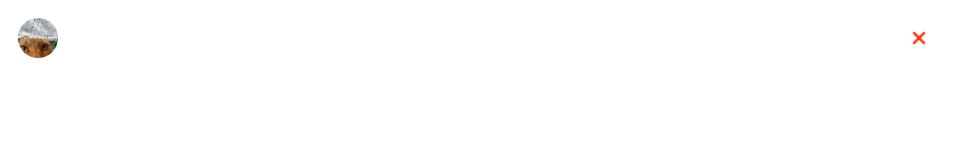
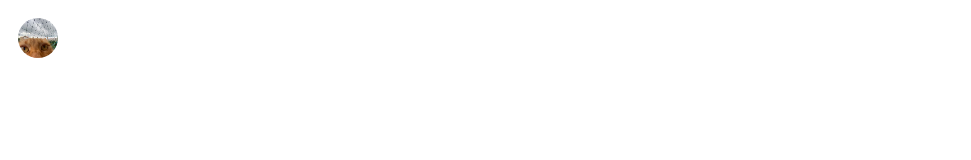
Before and after one commit to ProjectMeowInc/meowlib.frontend.remaster, a Next.js app: page /TeamPages/TeamPage/UI/Members/UI/Member/Member in a window 1280 px wide. Shown: the top 160 px of the page, without its empty margins (0-971 px from the left). Built offline with nearby package versions, Linux system fonts and the light colour scheme.

Commit message:
Рефакторинг

```diff
--- a/src/pages/TeamPages/TeamPage/UI/Members/UI/Member/Member.tsx
+++ b/src/pages/TeamPages/TeamPage/UI/Members/UI/Member/Member.tsx
@@ -7,6 +7,7 @@ import Image from "next/image"
 
 import cross from "@/public/img/icons/cross.png"
 import { useMember } from "@/pages/TeamPages/TeamPage/UI/Members/UI/Member/useMember"
+import SelectRoleModal from "@/pages/TeamPages/TeamPage/UI/Members/UI/SelectRoleModel/SelectRoleModal"
 
 interface IMemberProps {
     id: number
@@ -15,12 +16,12 @@ interface IMemberProps {
     userIsAdmin: boolean
 }
 
-const Member: FC<IMemberProps> = ({id, login, role}) => {
+const Member: FC<IMemberProps> = ({id, login, role, userIsAdmin}) => {
 
-    const {DeleteHandler} = useMember()
+    const {DeleteHandler, modalIsOpen, setModalIsOpen} = useMember()
 
     return (
-        <div className={classes.wrapper}>
+        <div className={classes.wrapper} onClick={() => setModalIsOpen(true)}>
             <div className={classes.img}>
 
             </div>
@@ -29,7 +30,8 @@ const Member: FC<IMemberProps> = ({id, login, role}) => {
                     <p className={classes.login}>{login}</p>
                     <p className={classes.role}>{role}</p>
                 </div>
-                <Image src={cross} alt={"cross icon"} width={40} height={40} onClick={async () => DeleteHandler(id)}/>
+                {userIsAdmin && <Image src={cross} alt={"cross icon"} width={40} height={40} onClick={async () => DeleteHandler(id)}/>}
+                {modalIsOpen && <SelectRoleModal id={id} login={login} role={role} onClick={() => setModalIsOpen(false)}/>}
             </div>
         </div>
     )
--- a/src/pages/TeamPages/TeamPage/UI/Members/UI/Member/useMember.ts
+++ b/src/pages/TeamPages/TeamPage/UI/Members/UI/Member/useMember.ts
@@ -1,11 +1,13 @@
 import { TeamService } from "@/entities/Team/services/TeamService"
 import { AlertService } from "@/shared/services/AlertService"
 import { useParams, useRouter } from "next/navigation"
+import { useState } from "react"
 
 export const useMember = () => {
 
     const params = useParams<{teamId: string}>()
     const router = useRouter()
+    const [modalIsOpen, setModalIsOpen] = useState<boolean>(false)
 
     const DeleteHandler = async (userId: number): Promise<void> => {
 
@@ -24,6 +26,8 @@ export const useMember = () => {
     }
 
     return {
-        DeleteHandler
+        DeleteHandler,
+        modalIsOpen,
+        setModalIsOpen
     }
 }
```
